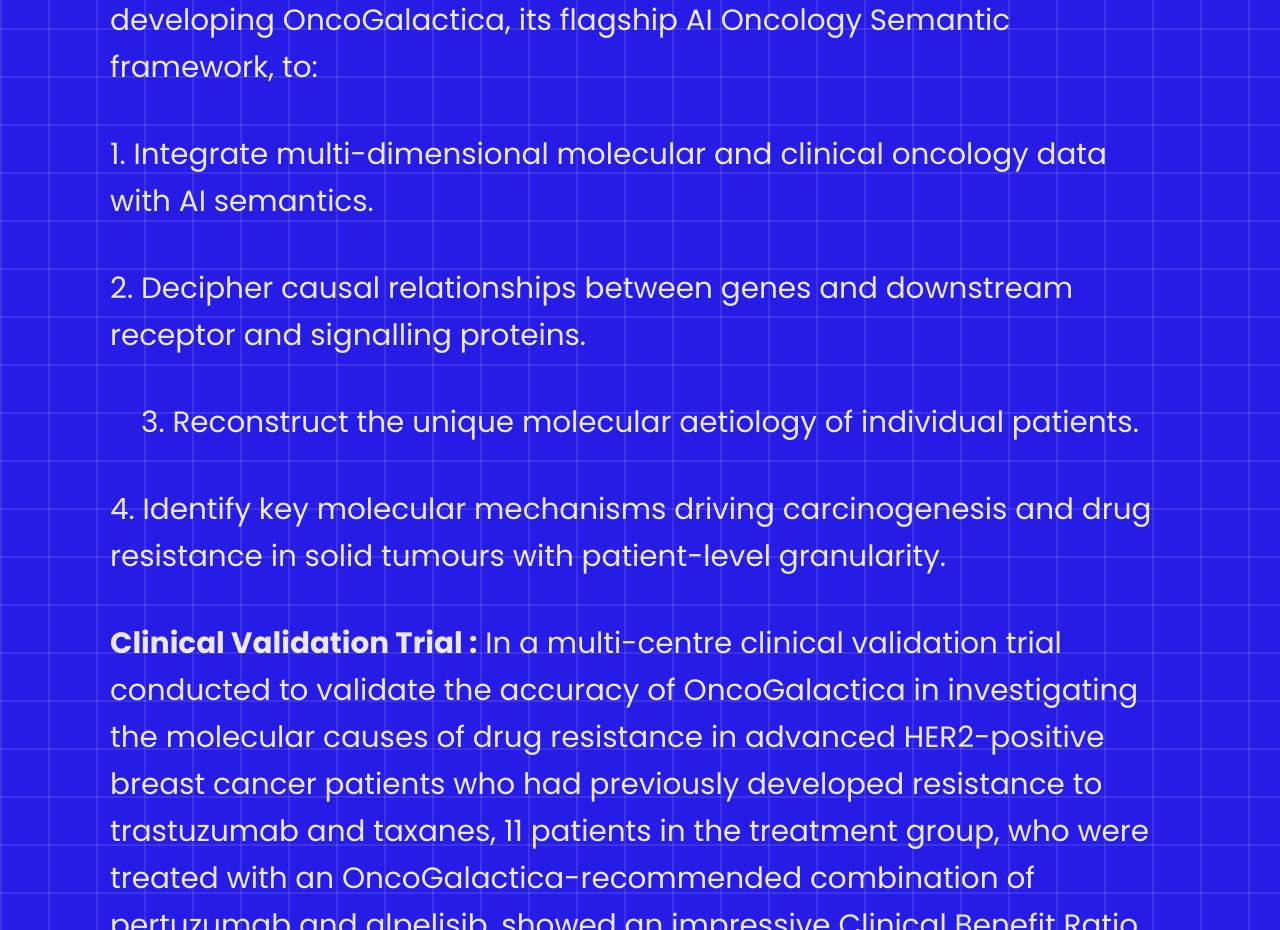
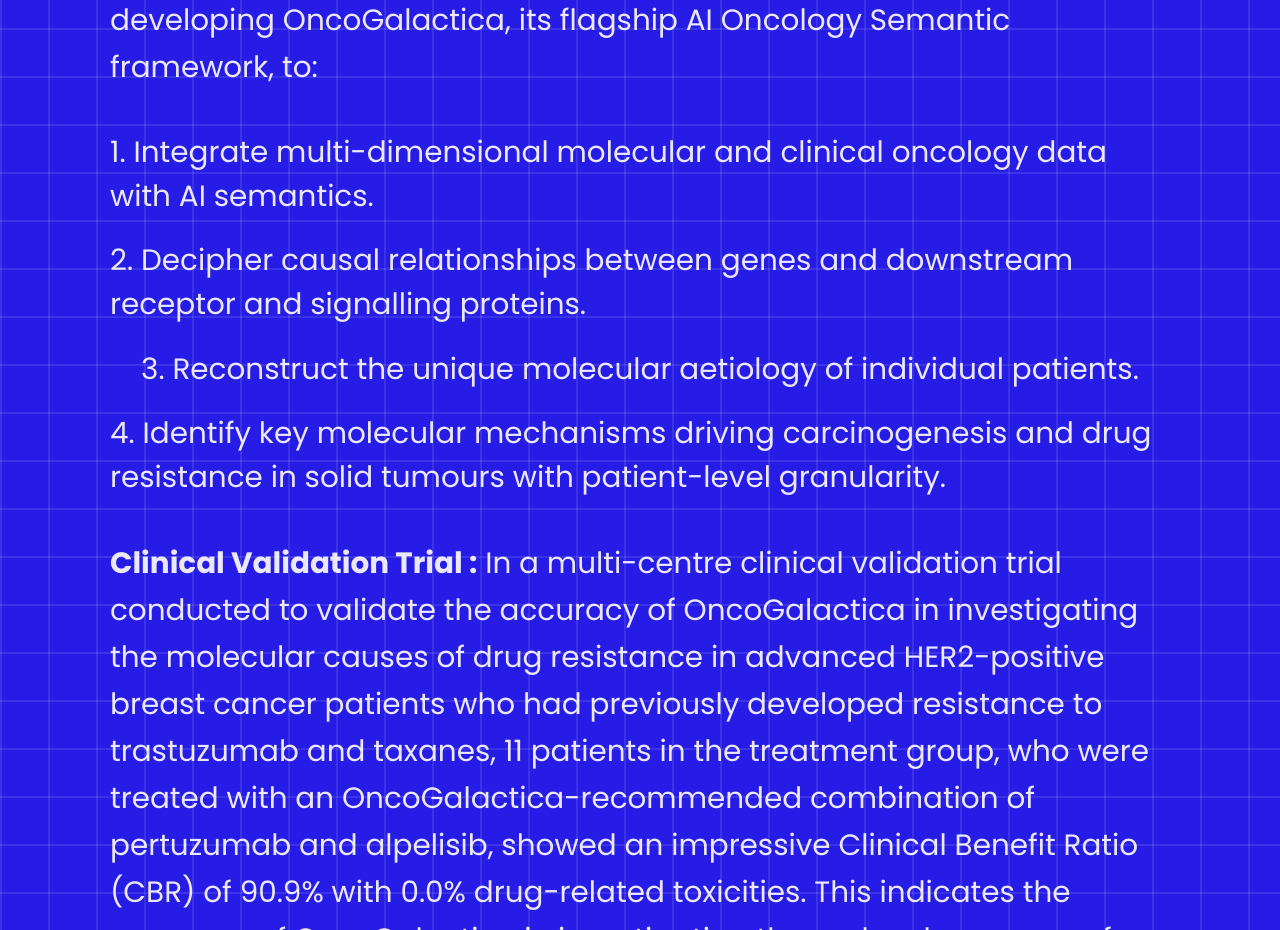
Before and after one commit to usamabinrafiq15/darwin, a React (Create React App) app: page / in a window 1280 px wide. Shown: the part 1220-2150 px from the top of the page. Built offline with nearby package versions, Linux system fonts and the light colour scheme.

Commit message:
added content

```diff
--- a/src/pages/HeroSection/HeroSection.js
+++ b/src/pages/HeroSection/HeroSection.js
@@ -39,19 +39,19 @@ const HeroSection = () => {
                 has been actively developing OncoGalactica, its flagship AI
                 Oncology Semantic framework, to:
               </p>
-              <p className="sub-content-text">
+              <p className="sub2-content-text pt-0">
                 1. Integrate multi-dimensional molecular and clinical oncology
                 data with AI semantics.
               </p>
-              <p className="sub-content-text">
+              <p className="sub2-content-text">
                 2. Decipher causal relationships between genes and downstream
                 receptor and signalling proteins.
               </p>
-              <p className="sub-content-text">
+              <p className="sub2-content-text">
                 3. Reconstruct the unique molecular aetiology of individual
                 patients.
               </p>
-              <p className="sub-content-text">
+              <p className="sub2-content-text" style={{ marginBottom: "40px" }}>
                 4. Identify key molecular mechanisms driving carcinogenesis and
                 drug resistance in solid tumours with patient-level granularity.
               </p>
--- a/src/pages/HeroSection/HeroSection.scss
+++ b/src/pages/HeroSection/HeroSection.scss
@@ -57,6 +57,16 @@
   text-align: start;
   max-width: 1060px;
 }
+.sub2-content-text {
+  color: var(--white);
+  opacity: 0.9;
+  font-size: var(--fs-40);
+  padding-top: 20px;
+  // text-align: justify;
+  text-align: start;
+  max-width: 1060px;
+  margin: 0px;
+}
 
 @media (min-width: 1181px) {
   .sub-text {
@@ -72,6 +82,10 @@
     padding-right: 10px;
   }
   .sub-content-text {
+    padding-left: 10px;
+    padding-right: 10px;
+  }
+  .sub2-content-text {
     padding-left: 10px;
     padding-right: 10px;
   }
```
